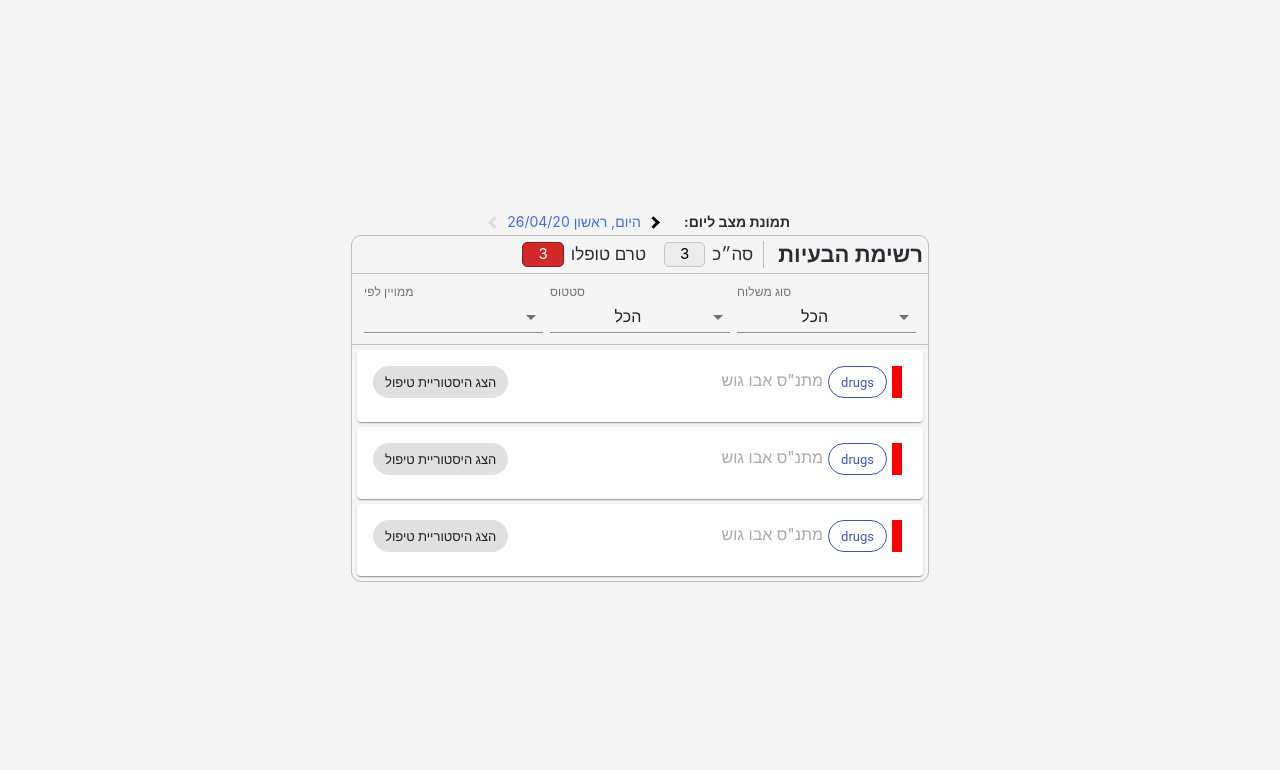
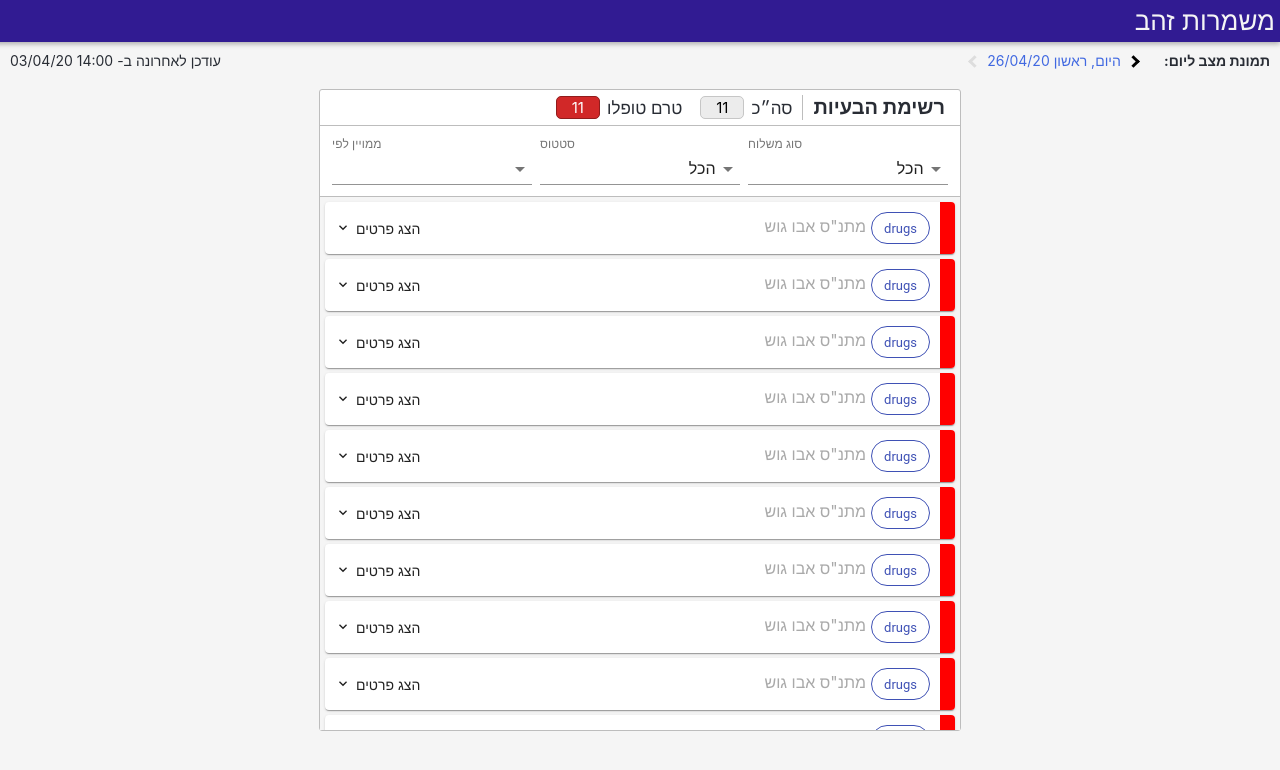
Before and after one commit to sagilaufer1992/guardians-of-the-golden-age, a React (Create React App) app in the folder FE/: page / in a window 1280 px wide. Shown: the top 770 px of the page. Built offline with nearby package versions, Linux system fonts and the light colour scheme.

Commit message:
continued merged UI component + css fixes

```diff
--- a/FE/src/App.scss
+++ b/FE/src/App.scss
@@ -1,21 +1,34 @@
 .app {
+  display: flex;
+  flex-direction: column;
+  height: 100vh;
   background-color: whitesmoke;
-  min-height: 100vh;
-  display: flex;
-  align-items: center;
-  justify-content: center;
-  flex-direction: column;
   font-size: calc(10px + 2vmin);
   color: #282c34;
-  text-align: center;
   direction: rtl;
-  .app-modal {
-    top: 50%;
-    left: 50%;
-    right: auto;
-    bottom: auto;
-    direction: rtl !important;
-    margin-right: -50%;
-    transform: translate(-50%, -50%);
+  .app-bar {
+    width: 100%;
+    padding: 5px;
+    text-align: right;
+    color: whitesmoke;
+    background-color: #311b92;
+    -webkit-box-shadow: 0px 2px 5px 0px rgba(0,0,0,0.3);
+    -moz-box-shadow: 0px 2px 5px 0px rgba(0,0,0,0.3);
+    box-shadow: 0px 2px 5px 0px rgba(0,0,0,0.3);
+  }
+  .app-content {
+    flex: 1;
+    display: flex;
+    align-items: center;
+    flex-direction: column;
+    padding: 0 10px;
+    font-size: 14px;
+    .content-header {
+      width: 100%;
+      margin: 10px;
+      display: flex;
+      align-items: center;
+      justify-content: space-between;
+    }
   }
 }
--- a/FE/src/App.tsx
+++ b/FE/src/App.tsx
@@ -7,8 +7,14 @@ import DatePanel from "./Components/DatePanel";
 function App() {
   return (
     <div className="app">
-      <DatePanel onDateChanged={date => console.log(date)} />
-      <FaultsArea faults={faults} />
+      <div className="app-bar">משמרות זהב</div>
+      <div className="app-content">
+        <div className="content-header">
+          <DatePanel onDateChanged={date => console.log(date)} />
+          <div>עודכן לאחרונה ב- 14:00 03/04/20</div>
+        </div>
+        <FaultsArea faults={faults} />
+      </div>
     </div>
   );
 }
--- a/FE/src/Components/Fault.css
+++ /dev/null
@@ -1,60 +0,0 @@
-.fault {
-  margin: 5px;
-}
-
-.fault-content {
-  display: flex;
-  justify-content: space-between;
-}
-
-.content-and-status {
-  display: flex;
-  flex-direction: row;
-}
-
-.content {
-  text-align: right;
-}
-
-.status {
-  width: 10px;
-  margin: 0 5px;
-}
-
-.status.Todo {
-  background-color: red;
-}
-
-.status.InProgress {
-  background-color: yellow;
-}
-
-.status.Complete {
-  background-color: green;
-}
-
-.region {
-  font-size: medium;
-  font-style: italic;
-  color: grey;
-}
-
-.station-name {
-  font-size: large;
-  font-style: italic;
-  color: black;
-}
-
-.category-and-description {
-  font-size: medium;
-  color: darkgray;
-}
-
-.history {
-  display: flex;
-  align-items: center;
-}
-
-.category {
-  margin: 0 0 0 5px;
-}
--- /dev/null
+++ b/FE/src/Components/Fault.scss
@@ -0,0 +1,52 @@
+.fault-container {
+  margin: 5px;
+  .fault {
+    position: relative;
+    display: flex;
+    .status {
+      width: 15px;
+      &.Todo {
+        background-color: red;
+      }
+      &.InProgress {
+        background-color: yellow;
+      }
+      &.Complete {
+        background-color: green;
+      }
+    }
+    .content {
+      flex: 1;
+      margin: 10px;
+      text-align: right;
+      .region {
+        font-size: medium;
+        font-style: italic;
+        color: grey;
+      }
+      .station-name {
+        font-size: large;
+        font-style: italic;
+        color: black;
+      }
+      .category-and-description {
+        font-size: medium;
+        color: darkgray;
+      }
+      .category {
+        margin: 0 0 0 5px;
+      }
+    }
+    .show-history {
+      display: flex;
+      flex-direction: row-reverse;
+      align-items: center;
+      cursor: pointer;
+      margin: 0 10px;
+      .expander-arrow {
+        font-size: 16px;
+        margin-right: 5px;
+      }
+    }
+  }
+}
--- a/FE/src/Components/Fault.tsx
+++ b/FE/src/Components/Fault.tsx
@@ -4,7 +4,8 @@ import Card from "@material-ui/core/Card";
 import Chip from "@material-ui/core/Chip";
 import CardContent from "@material-ui/core/CardContent";
 import FaultChat from "./FaultChat";
-import "./Fault.css";
+import { MdKeyboardArrowDown, MdKeyboardArrowUp } from "react-icons/md";
+import "./Fault.scss";
 
 interface Props {
   fault: Fault;
@@ -17,9 +18,8 @@ export default React.memo(function Fault(props: Props) {
   const { category, status, author, distributionCenter } = props.fault;
 
   return (<>
-    <Card className="fault">
-      <CardContent className="fault-content">
-        <div className="content-and-status">
+    <Card className="fault-container">
+      <div className="fault">
         <div className={classnames("status", status)} />
         <div className="content">
           {/* <div className="region">{_getRegion(hierarchy)}</div>
@@ -34,11 +34,11 @@ export default React.memo(function Fault(props: Props) {
             <span>{distributionCenter}</span>
           </div>
         </div>
+        <div className="show-history" onClick={() => setIsDetailsOpen(!isDetailsOpen)}>
+          {isDetailsOpen ? <><MdKeyboardArrowUp className="expander-arrow" />סגור פרטים</> :
+            <><MdKeyboardArrowDown className="expander-arrow" />הצג פרטים</>}
         </div>
-        <div className="history">
-          <Chip label="הצג היסטוריית טיפול" onClick={() => setIsDetailsOpen(true)}></Chip>
       </div>
-      </CardContent>
     </Card>
     {isDetailsOpen && <FaultChat fault={props.fault} />}
   </>);
--- a/FE/src/Components/FaultsArea.scss
+++ b/FE/src/Components/FaultsArea.scss
@@ -10,28 +10,27 @@ $border-style: 1px solid rgb(189, 189, 189);
     color: $text-color;
 }
 
-.container {
-    width: 45%;
-    margin: 5px;
-    border: $border-style;
-    border-radius: 10px;
+.faults-area {
     display: flex;
     flex-direction: column;
-
-    .container-header {
-        margin: 5px 0 0 0;
-        padding: 0 5px 5px 5px;
+    width: 50vw;
+    max-height: 80vh;
+    margin: 10px;
+    position: relative;
+    border: $border-style;
+    border-radius: 3px;
+    background-color: white;
+    .faults-area-header {
+        padding: 5px;
         display: flex;
         flex-direction: row;
         border-bottom: $border-style;
-
         .label {
-            font-size: 22px;
-            padding-left: 14px;
+            font-size: 20px;
+            padding: 0 10px;
             font-weight: bold;
             border-left: $border-style;
         }
-
         .numbers {
             display: flex;
             flex-direction: row;
@@ -52,8 +51,7 @@ $border-style: 1px solid rgb(189, 189, 189);
             }
         }
     }
-
-    .container-sort {
+    .faults-area-sort {
         padding: 8px;
         display: flex;
         flex-direction: row;
@@ -66,10 +64,10 @@ $border-style: 1px solid rgb(189, 189, 189);
         }
     }
 
-    .container-body {
-        max-height: 550px;
+    .faults-area-body {
+        flex: 1;
         overflow-y: auto;
-
+        background-color: whitesmoke;
         .empty-body {
             text-align: center;
             margin: 5px;
--- a/FE/src/Components/FaultsArea.tsx
+++ b/FE/src/Components/FaultsArea.tsx
@@ -69,8 +69,8 @@ export default function FaultsArea(props: Props) {
         }
     }
 
-    return <div className="container">
-        <div className="container-header">
+    return <div className="faults-area">
+        <div className="faults-area-header">
             <div className="label">
                 רשימת הבעיות
             </div>
@@ -81,7 +81,7 @@ export default function FaultsArea(props: Props) {
                 <div className="active-number">{faults.filter(f => f.status === "Todo").length}</div>
             </div>
         </div>
-        <div className="container-sort">
+        <div className="faults-area-sort">
             <TextField select className="select" label="סוג משלוח" value={categoryFilter} onChange={onCategoryChange}>
                 {faultCategory.map(({ value, label }) => <MenuItem key={value} value={value}>{label}</MenuItem>)}
             </TextField>
@@ -92,7 +92,7 @@ export default function FaultsArea(props: Props) {
                 {faultSortBy.map(({ value, label }) => <MenuItem key={value} value={value}>{label}</MenuItem>)}
             </TextField>
         </div>
-        <div className="container-body">
+        <div className="faults-area-body">
             {faults.length === 0 && <div className="empty-body">
                 לא נמצאו תקלות
             </div>}
--- a/FE/src/_Mocks/faults.ts
+++ b/FE/src/_Mocks/faults.ts
@@ -12,7 +12,7 @@ const fault: Fault = {
     content: "הספק לא מגיע. הוא אמר שיש לו פנצר ולא הוא לא יכול לבוא. צריך מישהו שיבוא לקחת את המזון מהמחסן"
 };
 
-export const faults = [fault, fault, fault];
+export const faults = [fault, fault, fault, fault, fault, fault, fault, fault, fault, fault, fault];
 
 export const messages: Message[] = [{
     faultId: "lala",
```
Lines whose indentation alone changed are shown as unchanged.
